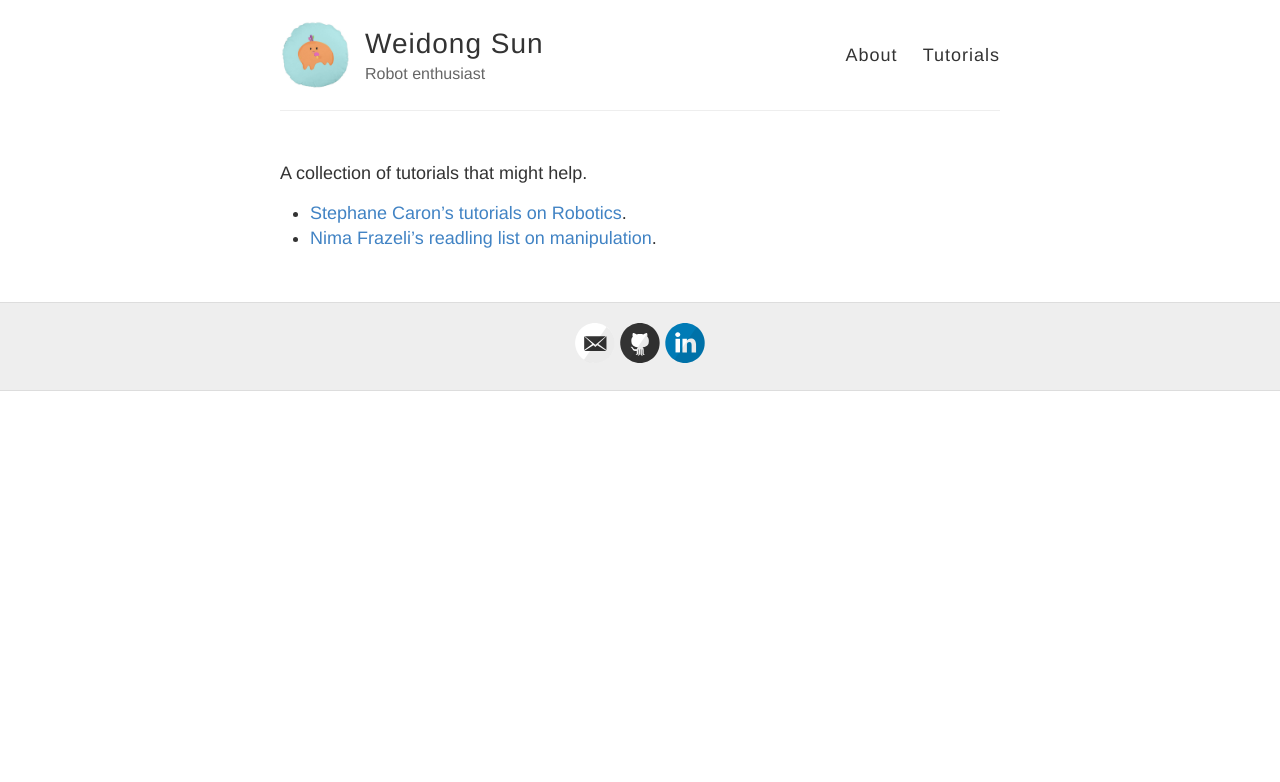
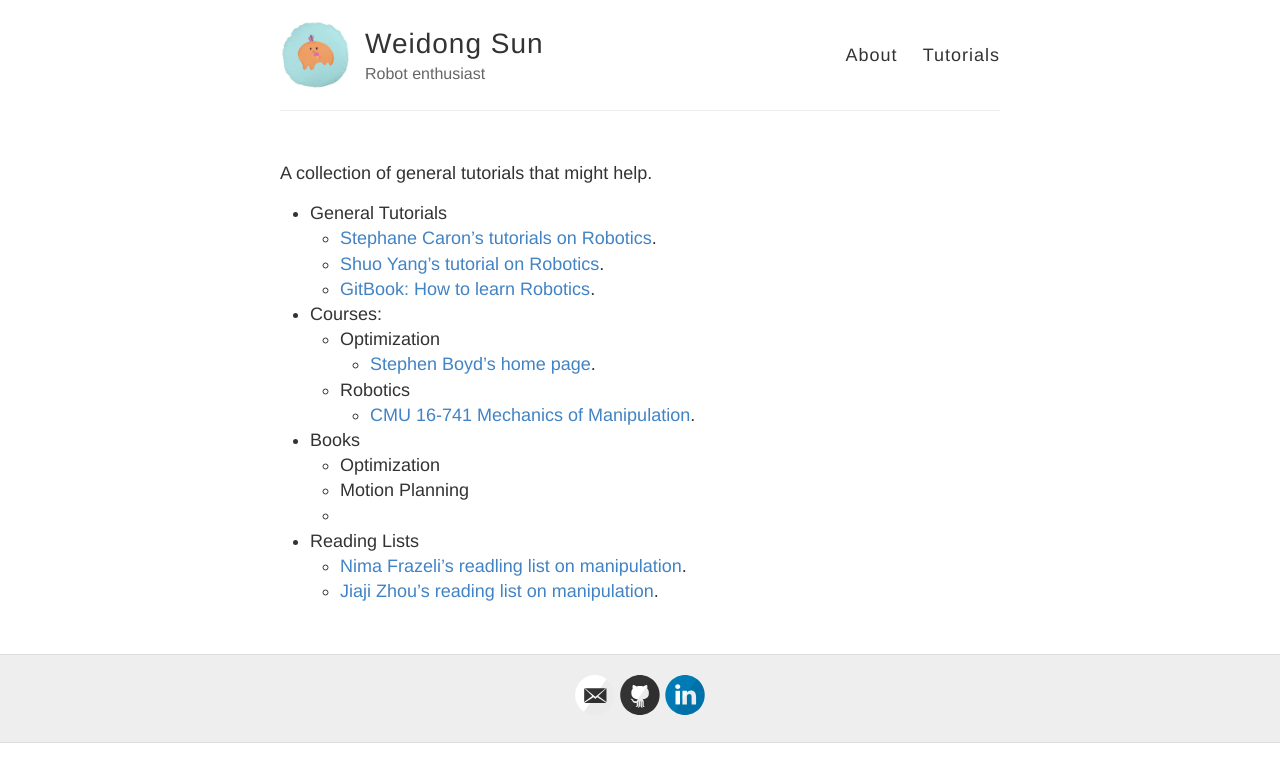
Before and after one commit to OxDuke/oxduke.github.io, a Jekyll site: the page built from tutorials.md, in a window 1280 px wide. Shown: the top 782 px of the page. Built offline with Jekyll 4.4.1, drawn with Linux system fonts in a browser that asks for light colours.

Commit message:
more tutorials

```diff
--- a/tutorials.md
+++ b/tutorials.md
@@ -3,7 +3,26 @@ layout: index
 title: Tutorials
 ---
 
-A collection of tutorials that might help.
+A collection of general tutorials that might help.
 
-* [Stephane Caron's tutorials on Robotics](https://scaron.info/category/teaching.html).
-* [Nima Frazeli's readling list on manipulation](https://nima-fazeli.github.io/Reading%20List/).
+- General Tutorials
+	* [Stephane Caron's tutorials on Robotics](https://scaron.info/category/teaching.html).
+	* [Shuo Yang's tutorial on Robotics](https://zhuanlan.zhihu.com/p/22266788).
+	* [GitBook: How to learn Robotics](https://qiu6401.gitbook.io/how-to-learn-robotics/).
+
+
+- Courses:
+	* Optimization
+		* [Stephen Boyd's home page](https://stanford.edu/~boyd/people.html).
+
+    * Robotics
+		* [CMU 16-741 Mechanics of Manipulation](http://www.cs.cmu.edu/afs/cs/academic/class/16741-s07/www/).
+
+- Books
+	* Optimization
+	* Motion Planning
+	*
+
+- Reading Lists
+	* [Nima Frazeli's readling list on manipulation](https://nima-fazeli.github.io/Reading%20List/).
+	* [Jiaji Zhou's reading list on manipulation](https://mp.weixin.qq.com/s/S6TvqppQHQ6RFmb-_wVkGA).
```
